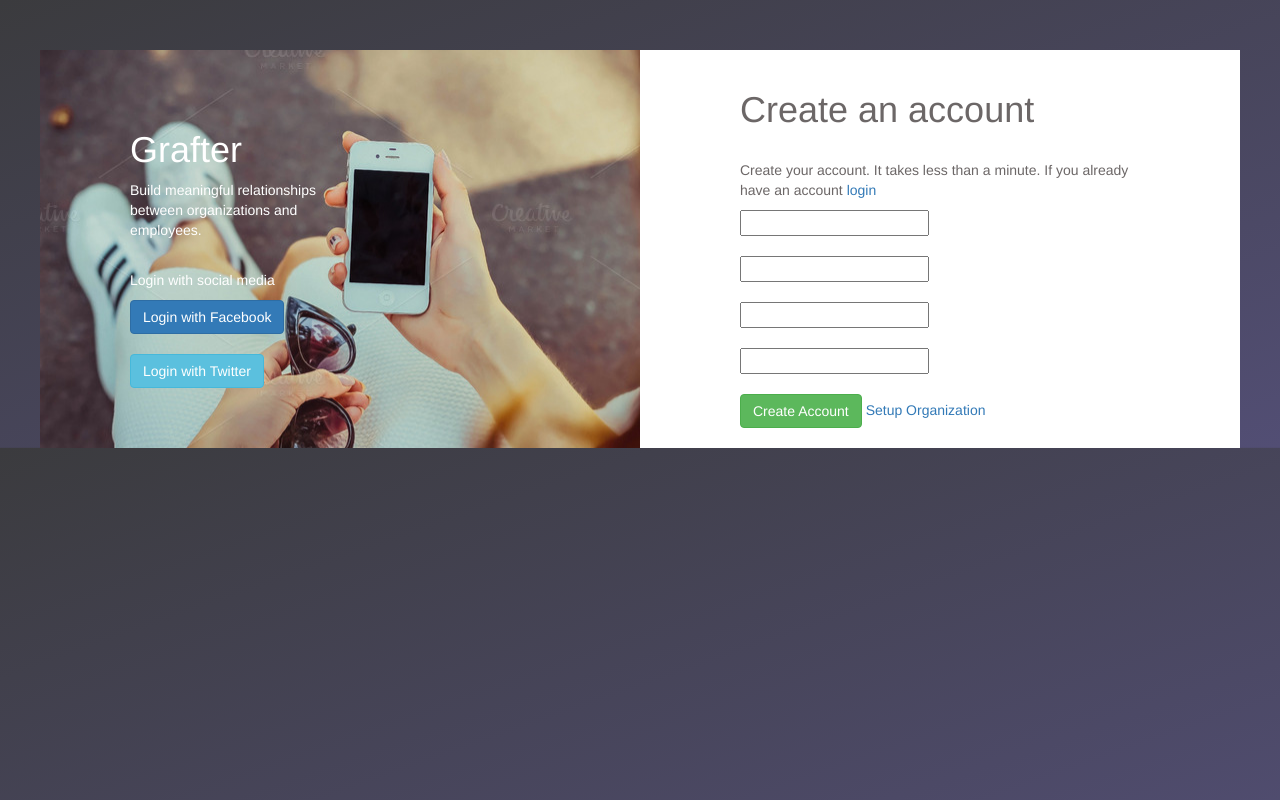
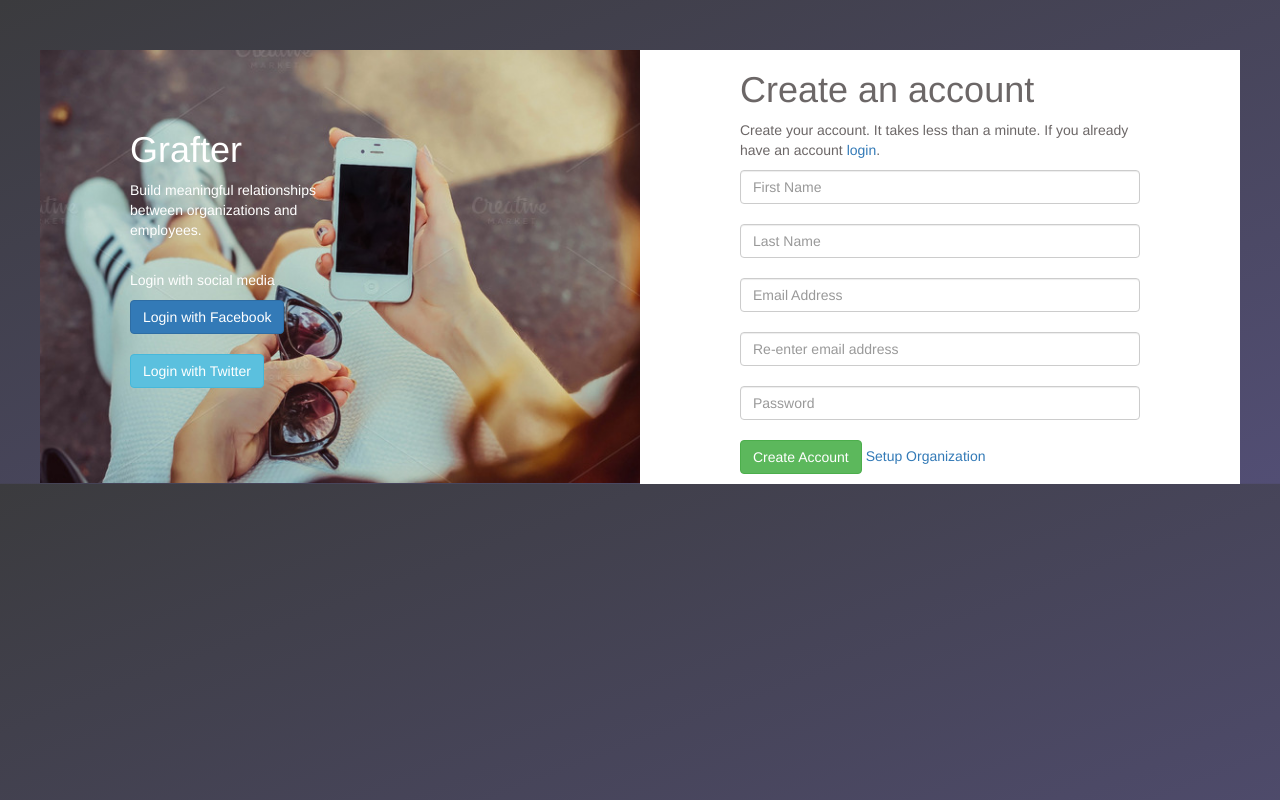
Before and after one commit to kdawadi/singup, a plain HTML site: page index.html in a window 1280 px wide. Drawn offline with nearby package versions, Linux system fonts and the light colour scheme.

Commit message:
Changed the input section

```diff
--- a/index.html
+++ b/index.html
@@ -21,16 +21,18 @@
 			</div> <!-- main1 -->
 			<div id="main2">
 				<h1>Create an account</h1>
+
+				<p>Create your account. It takes less than a minute. If you already have an account <a href="#">login</a>.</p>
+				<input type="text" class="form-control" id="name" placeholder="First Name">
 				<br>
-				<p>Create your account. It takes less than a minute. If you already have an account <a href="#">login</a></p>
-				<input></input>
-				<br><br>
-				<input></input>
-				<br><br>
-				<input></input>
-				<br><br>
-				<input></input>
-				<br><br>
+				<input type="text" class="form-control" id="usr" placeholder="Last Name">
+				<br>
+				<input type="text" class="form-control" id="usr" placeholder="Email Address">
+				<br>
+				<input type="text" class="form-control" id="usr" placeholder="Re-enter email address">
+				<br>
+				<input type="text" class="form-control" id="usr" placeholder="Password">
+				<br>
 				<button class="btn btn-success">Create Account</button>
 
 				<a href="#">Setup Organization</a>
--- a/style.css
+++ b/style.css
@@ -19,24 +19,26 @@ body {
 
 #main1 {
 	background: url("phone.jpg");
+	background-size: cover;
 	text-align: left;
 	color: white;
 	width: 50%;
 	padding: 60px;
 	float: left;
 	padding-left: 90px;
+	height: 433px;
 }
 
 #main2 {
 	width: 50%;
 	text-align: left;
 	color: #6C6767;
-	padding-bottom: 20px;
+	padding-bottom: 10px;
 	float: left;
 	background-color: #fff;
 	padding-left: 100px;
 	padding-right: 100px;
-	padding-top: 20px;
+	padding-top: 0px;
 }
 
 h1 {
```
